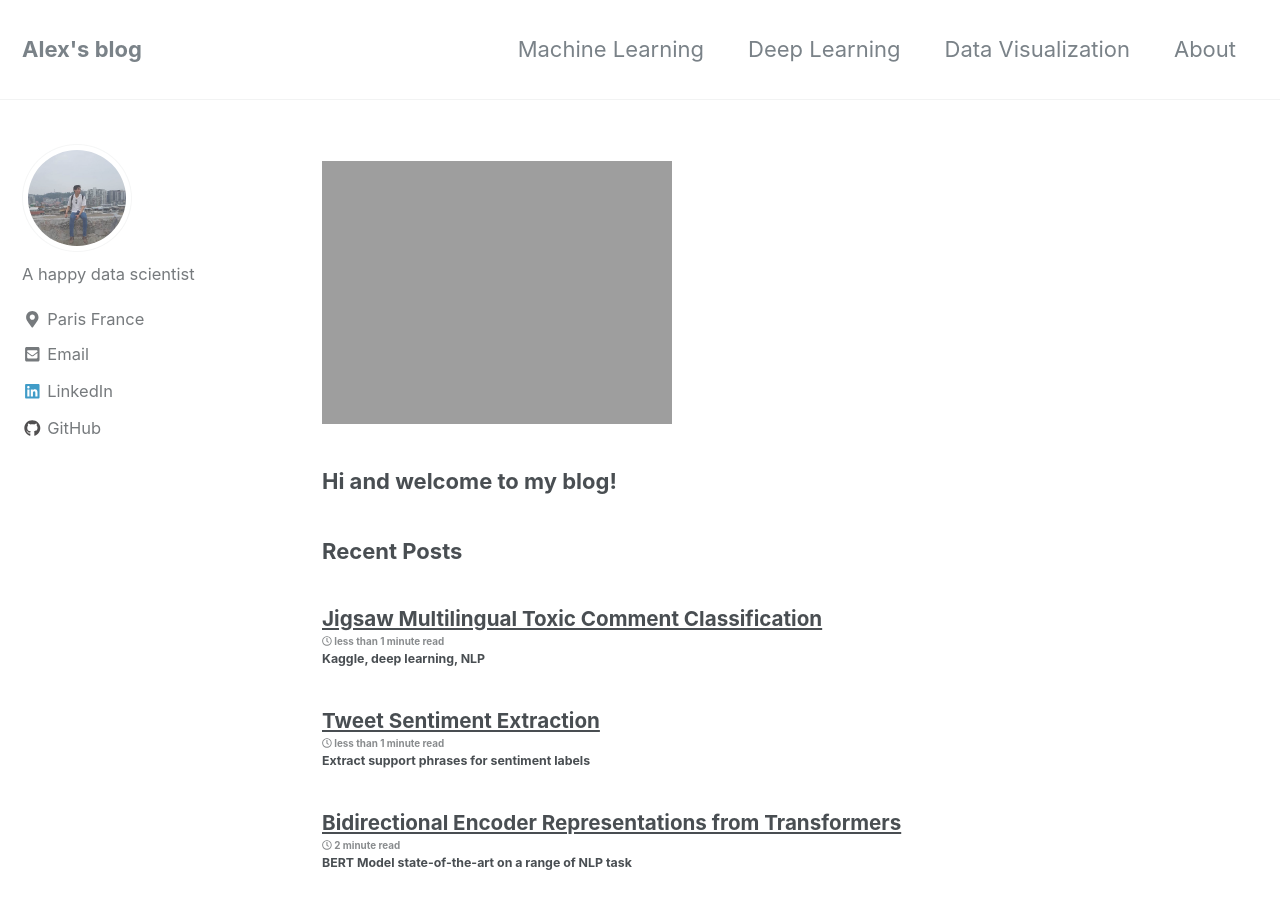
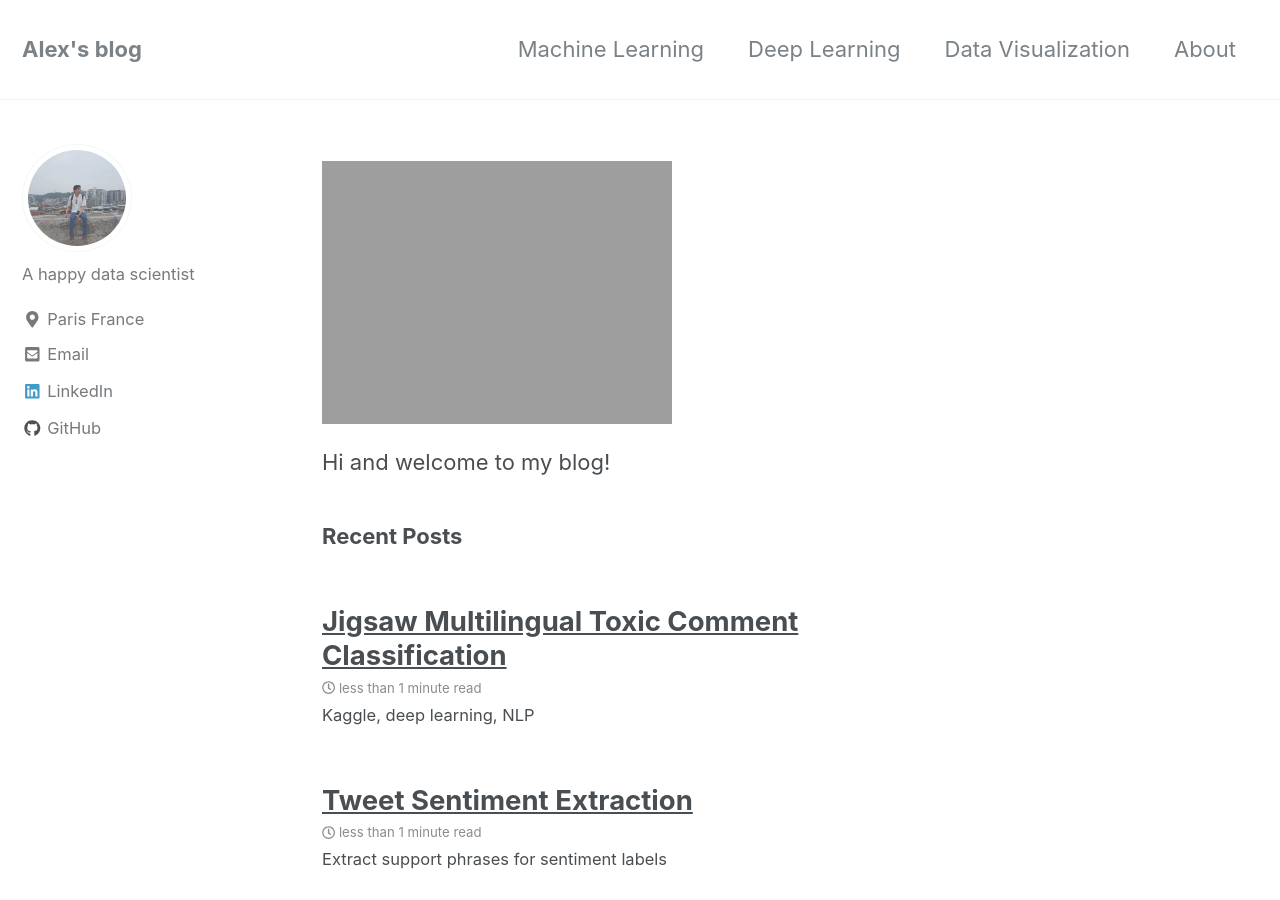
Before and after one commit to alexandre-do/alexandre-do.github.io, a Jekyll site: the page built from index.html, in a window 1280 px wide and 900 px high. Built offline with Jekyll 4.4.1, drawn with Linux system fonts in a browser that asks for light colours; nearby versions of some CDN libraries; the list of posts is cut into pages by our own code.

Commit message:
Update home.html

```diff
--- a/_layouts/home.html
+++ b/_layouts/home.html
@@ -3,12 +3,12 @@ layout: archive
 ---
 <img src="{{ site.url }}{{ site.baseurl }}/images/funny.gif" alt=”animated” width="350px" height='250px'/>
 
-<h3> Hi and welcome to my blog! </h3>
+<p> Hi and welcome to my blog! </p>
 
 <h3>{{ site.data.ui-text[site.locale].recent_posts | default: "Recent Posts" }}</h3>
 
 {% for post in paginator.posts %}
- <h5>{% include archive-single.html %}</h5>
+{% include archive-single.html %}
 {% endfor %}
 
 {% include paginator.html %}
```
